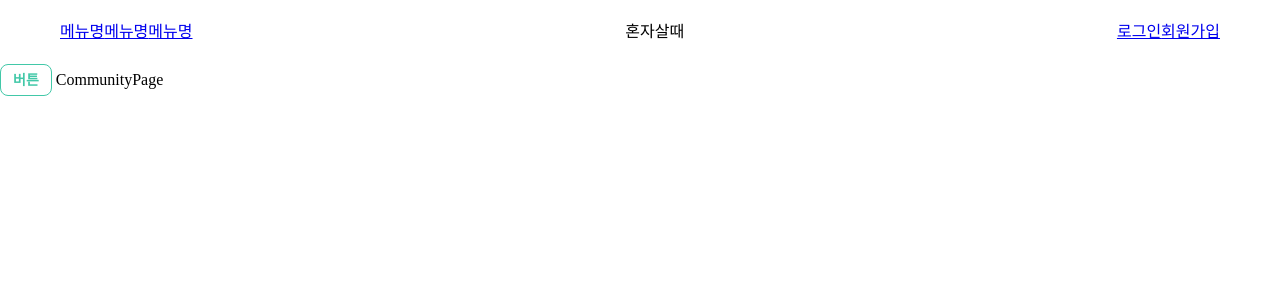
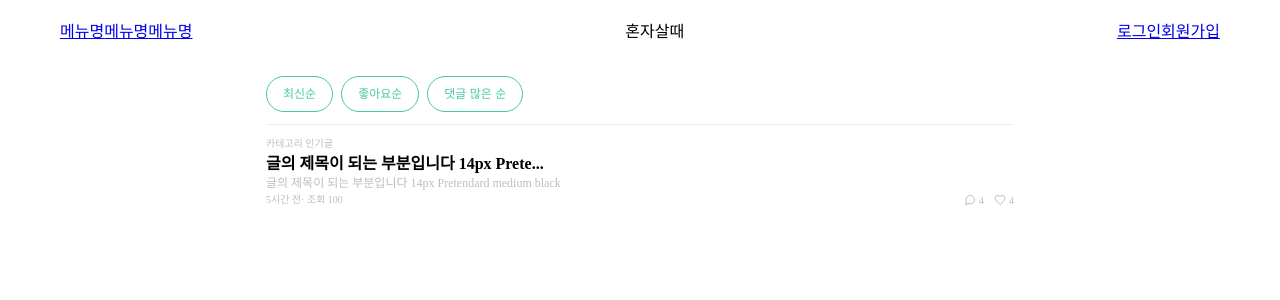
Before and after one commit to Living-by-myself/frontend, a React (Vite) app: page /community in a window 1280 px wide. Shown: the top 300 px of the page. Built offline with nearby package versions, Linux system fonts and the light colour scheme.

Commit message:
feat : 커뮤니티 게시글 목록 및 상세페이지 작업중

```diff
--- /dev/null
+++ b/src/components/community/post/index.tsx
@@ -0,0 +1,79 @@
+import Icon from "@/components/common/icon";
+// import { S } from "./styles";
+import styled from "styled-components";
+
+const CommunityPost = () => {
+  return (
+    <S.Container>
+      <S.CategoryContainer>카테고리 인기글</S.CategoryContainer>
+      <S.Title>글의 제목이 되는 부분입니다 14px Prete...</S.Title>
+      <S.Body>글의 제목이 되는 부분입니다 14px Pretendard medium black</S.Body>
+      <S.PostInfoContainer>
+        <S.TimeViewBox>
+          <S.Time>5시간 전</S.Time>
+          <S.View> · 조회 100</S.View>
+        </S.TimeViewBox>
+        <S.CommentLikeBox>
+          <Icon name="message-circle" size={"12"} />
+          <S.Comment>4</S.Comment>
+        </S.CommentLikeBox>
+        <Icon name="heart" size={"12"} />
+        <S.Like>4</S.Like>
+      </S.PostInfoContainer>
+    </S.Container>
+  );
+};
+
+export default CommunityPost;
+
+const S = {
+  Container: styled.div`
+    padding: 14px 0 16px;
+    width: 100%;
+  `,
+  CategoryContainer: styled.div`
+    font-size: ${({ theme }) => theme.fontSizes.xxs};
+    font-weight: ${({ theme }) => theme.fontWeights.normal};
+    color: ${({ theme }) => theme.colors.gray[400]};
+    margin-bottom: 7px;
+  `,
+  Title: styled.h1`
+    font-size: ${({ theme }) => theme.fontSizes.base};
+    font-weight: ${({ theme }) => theme.fontWeights.bold};
+    color: ${({ theme }) => theme.colors.gray[900]};
+    margin-bottom: 5px;
+  `,
+  Body: styled.h3`
+    font-size: ${({ theme }) => theme.fontSizes.xs};
+    font-weight: ${({ theme }) => theme.fontWeights.normal};
+    color: ${({ theme }) => theme.colors.gray[400]};
+    margin-bottom: 5px;
+  `,
+  PostInfoContainer: styled.div`
+    display: flex;
+    align-items: center;
+    font-size: ${({ theme }) => theme.fontSizes.xxs};
+    font-weight: ${({ theme }) => theme.fontWeights.normal};
+    color: ${({ theme }) => theme.colors.gray[400]};
+  `,
+  TimeViewBox: styled.div`
+    display: flex;
+    align-items: center;
+    margin-right: auto;
+  `,
+  CommentLikeBox: styled.div`
+    display: flex;
+    align-items: center;
+    margin-left: 0;
+  `,
+  Time: styled.p``,
+  View: styled.p``,
+  Comment: styled.p`
+    margin: 1px 10px 0 3px;
+  `,
+  Like: styled.p`
+    margin: 1px 0 0 3px;
+  `,
+  ImageBox: styled.div``,
+  Image: styled.img``,
+};
--- /dev/null
+++ b/src/components/community/post/styles.ts
@@ -0,0 +1,17 @@
+import styled from "styled-components";
+
+export const S = {
+  Container: styled.div`
+    background-color: green;
+    padding: 14px 16px 16px;
+    min-width: 328px;
+  `,
+  CategoryContainer: styled.div``,
+  Title: styled.h1``,
+  Body: styled.h3``,
+  Time: styled.p``,
+  View: styled.p``,
+  Comment: styled.p``,
+  ImageBox: styled.div``,
+  Image: styled.img``,
+};
--- /dev/null
+++ b/src/components/community/postDetail/like/index.tsx
@@ -0,0 +1,7 @@
+import React from "react";
+
+const PostDetailLikes = () => {
+  return <div>PostDetailLikes</div>;
+};
+
+export default PostDetailLikes;
--- /dev/null
+++ b/src/components/community/postDetail/postBody/index.tsx
@@ -0,0 +1,43 @@
+import Icon from "@/components/common/icon";
+import styled from "styled-components";
+
+const PostDetailBody = () => {
+  return (
+    <>
+      <S.Container>
+        <S.Title>제목영역입니다.</S.Title>
+        <S.Body>본문내용입니다.</S.Body>
+      </S.Container>
+      <S.View>
+        <Icon name="eye" size={"12"} />
+        000명이 봤어요
+      </S.View>
+    </>
+  );
+};
+
+export default PostDetailBody;
+
+const S = {
+  Container: styled.div`
+    padding: 20px 0 40px;
+  `,
+  Title: styled.p`
+    font-size: ${({ theme }) => theme.fontSizes.base};
+    font-weight: ${({ theme }) => theme.fontWeights.bold};
+    margin-bottom: 9px;
+  `,
+  Body: styled.p`
+    font-size: ${({ theme }) => theme.fontSizes.sm};
+    font-weight: ${({ theme }) => theme.fontWeights.normal};
+  `,
+  View: styled.div`
+    font-size: ${({ theme }) => theme.fontSizes.xxs};
+    font-weight: ${({ theme }) => theme.fontWeights.normal};
+    line-height: normal;
+    color: ${({ theme }) => theme.colors.gray[400]};
+    display: flex;
+    align-items: center;
+    gap: 3px;
+  `,
+};
--- /dev/null
+++ b/src/components/community/postDetail/user/index.tsx
@@ -0,0 +1,60 @@
+import React from "react";
+import styled from "styled-components";
+
+const PostDetailUser = () => {
+  return (
+    <S.UserContainer>
+      <S.ProfileImg></S.ProfileImg>
+      <S.InfoContainer>
+        <S.NickName>유저의 닉네임</S.NickName>
+        <S.LocationTimeBox>
+          <S.Location>신월 2동</S.Location>
+          <S.Time> · 13시간 전</S.Time>
+        </S.LocationTimeBox>
+      </S.InfoContainer>
+    </S.UserContainer>
+  );
+};
+
+export default PostDetailUser;
+
+const S = {
+  UserContainer: styled.div`
+    display: flex;
+  `,
+  ProfileImg: styled.img`
+    width: 30px;
+    height: 30px;
+    border-radius: 30px;
+    border: none;
+    background-color: red;
+  `,
+  InfoContainer: styled.div`
+    display: flex;
+    flex-direction: column;
+    justify-content: center;
+    margin-left: 7px;
+  `,
+  NickName: styled.p`
+    font-size: ${({ theme }) => theme.fontSizes.xs};
+    font-weight: ${({ theme }) => theme.fontWeights.bold};
+    color: ${({ theme }) => theme.colors.gray[900]};
+    margin-bottom: 3px;
+  `,
+  Title: styled.h1`
+    font-size: ${({ theme }) => theme.fontSizes.base};
+    font-weight: ${({ theme }) => theme.fontWeights.bold};
+    color: ${({ theme }) => theme.colors.gray[900]};
+    margin-bottom: 5px;
+  `,
+  LocationTimeBox: styled.div`
+    display: flex;
+    align-items: center;
+    /* margin-top: auto; */
+    font-size: ${({ theme }) => theme.fontSizes.xxs};
+    font-weight: ${({ theme }) => theme.fontWeights.normal};
+    color: ${({ theme }) => theme.colors.gray[400]};
+  `,
+  Location: styled.p``,
+  Time: styled.p``,
+};
--- a/src/pages/community/index.tsx
+++ b/src/pages/community/index.tsx
@@ -1,19 +1,26 @@
-import Button from "@/components/common/button";
-import React from "react";
+import { MobileContainer } from "@/styles/commonStyles";
+
+import { S } from "./styles";
+import CommunityPost from "@/components/community/post";
 
 const CommunityPage = () => {
   return (
-    <div>
-      <Button
+    <MobileContainer>
+      <S.FilterArea>
+        <S.FilterBtn>최신순</S.FilterBtn>
+        <S.FilterBtn>좋아요순</S.FilterBtn>
+        <S.FilterBtn>댓글 많은 순</S.FilterBtn>
+      </S.FilterArea>
+      <CommunityPost></CommunityPost>
+      {/* <Button
         variants={"outline"}
         color={"primary"}
         size={"sm"}
         disabled={false}
         children={"버튼"}
         onClick={() => {}}
-      ></Button>{" "}
-      CommunityPage
-    </div>
+      ></Button> */}
+    </MobileContainer>
   );
 };
 
--- /dev/null
+++ b/src/pages/community/styles.ts
@@ -0,0 +1,23 @@
+import styled from "styled-components";
+
+export const S = {
+  FilterArea: styled.div`
+    width: 100%;
+    display: flex;
+    gap: 8px;
+    padding: 12px 0;
+    border-bottom: 1px solid ${({ theme }) => theme.colors.gray[200]};
+  `,
+  FilterBtn: styled.button`
+    padding: 8px 16px;
+    display: flex;
+    justify-content: center;
+    align-items: center;
+    border-radius: 50px;
+    background-color: transparent;
+    border: 1px solid ${({ theme }) => theme.colors.green[300]};
+    font-weight: ${({ theme }) => theme.fontWeights.normal};
+    font-size: ${({ theme }) => theme.fontSizes.xs};
+    color: ${({ theme }) => theme.colors.green[300]};
+  `,
+};
--- a/src/pages/communityDetail/index.tsx
+++ b/src/pages/communityDetail/index.tsx
@@ -1,7 +1,43 @@
-import React from "react";
+import PostDetailLikes from "@/components/community/postDetail/like";
+import PostDetailBody from "@/components/community/postDetail/postBody";
+import PostDetailUser from "@/components/community/postDetail/user";
+import { MobileContainer } from "@/styles/commonStyles";
+import styled from "styled-components";
 
 const CommunityDetailPage = () => {
-  return <div>CommunityDetailPage</div>;
+  return (
+    <MobileContainer>
+      <S.Container>
+        <S.CategoryContainer>카테고리 인기글</S.CategoryContainer>
+
+        {/* 유저정보 컴포넌트 */}
+        <PostDetailUser />
+
+        {/* 게시글 본문 컴포넌트 */}
+        <PostDetailBody />
+
+        {/* 좋아요 버튼 컴포넌트 */}
+        <PostDetailLikes />
+
+        {/* 댓글 입력 컴포넌트 */}
+
+        {/* 댓글  */}
+      </S.Container>
+    </MobileContainer>
+  );
 };
 
 export default CommunityDetailPage;
+
+const S = {
+  Container: styled.div`
+    padding: 12px 0 0;
+    width: 100%;
+  `,
+  CategoryContainer: styled.div`
+    font-size: ${({ theme }) => theme.fontSizes.xxs};
+    font-weight: ${({ theme }) => theme.fontWeights.normal};
+    color: ${({ theme }) => theme.colors.gray[400]};
+    margin-bottom: 7px;
+  `,
+};
--- a/src/styles/theme.ts
+++ b/src/styles/theme.ts
@@ -9,7 +9,7 @@ const fontSizes = {
   base: pxToRem(16), // h4, body1
   sm: pxToRem(14), // body2
   xs: pxToRem(12), // body3, caption
-  xxs: pxToRem(9), // body4, caption2
+  xxs: pxToRem(10), // body4, caption2
 };
 
 const colors = {
```
Also changed, not shown: 1 other file (tests, documents, lock files or other folders).
